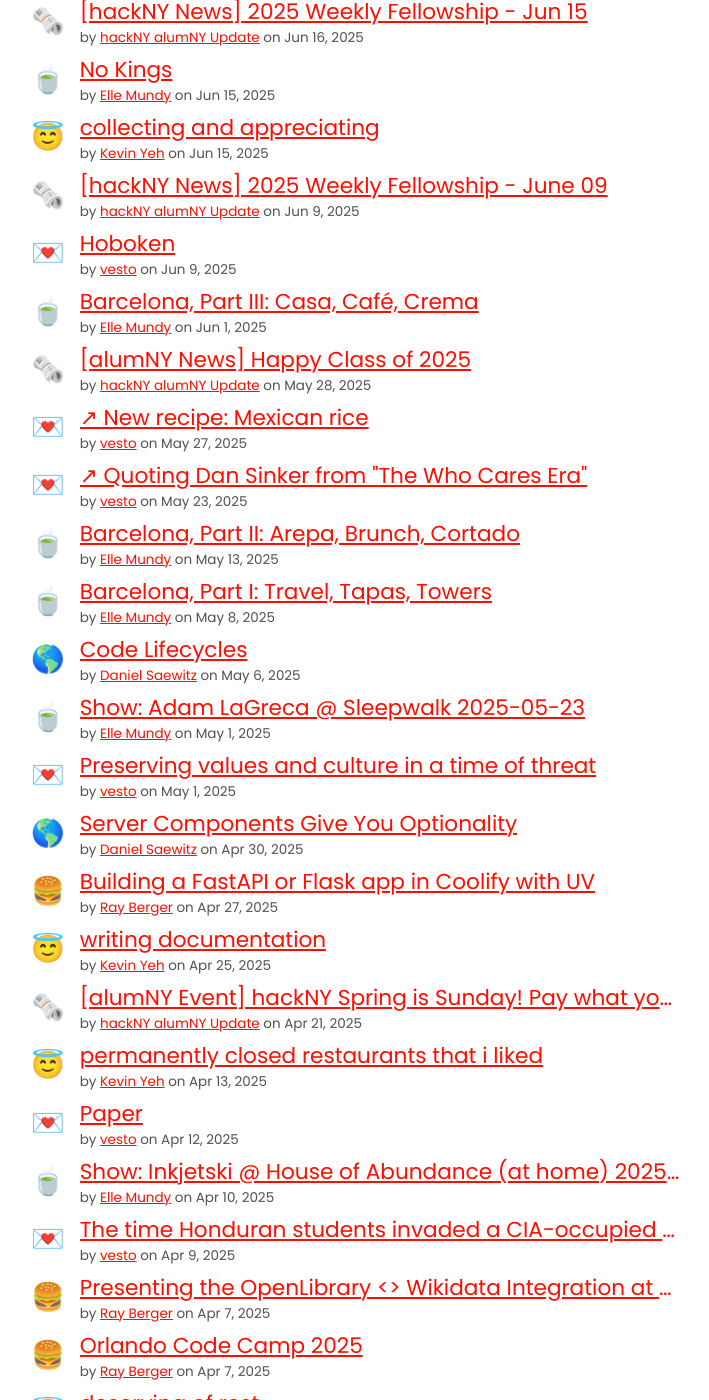
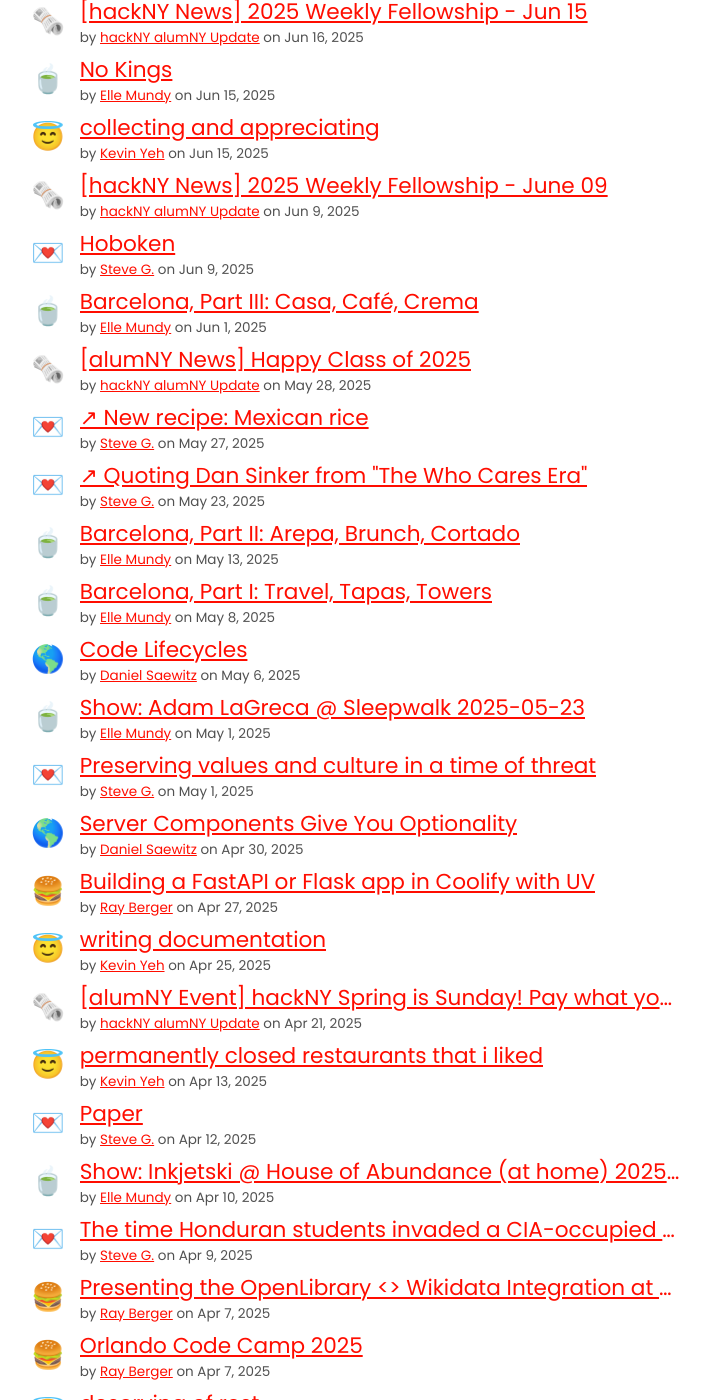
Before and after one commit to hackny/webring, a Jekyll site: the page built from planet.html, in a window 1280 px wide and 1400 px high, scrolled down 922 px. Shown: the whole window, without its empty margins (309-1018 px from the left). Built offline with Jekyll 4.4.1, drawn with Linux system fonts in a browser that asks for light colours; some of the changed text lies outside the part shown.

Commit message:
Automated deploy

```diff
--- a/_data/planet.yaml
+++ b/_data/planet.yaml
@@ -267,7 +267,7 @@
   title: Hoboken
   url: https://www.vesto.me/2025/06/10/hoboken.html
   fellow:
-    name: vesto
+    name: Steve G.
     year: 2013
     url: https://www.vesto.me
     rss_url: https://www.vesto.me/feed.xml
@@ -279,7 +279,7 @@
   title: "↗ New recipe: Mexican rice"
   url: https://www.vesto.me/2025/05/28/new-recipe-mexican-rice.html
   fellow:
-    name: vesto
+    name: Steve G.
     year: 2013
     url: https://www.vesto.me
     rss_url: https://www.vesto.me/feed.xml
@@ -291,7 +291,7 @@
   title: ↗ Quoting Dan Sinker from "The Who Cares Era"
   url: https://www.vesto.me/2025/05/24/who-cares-era.html
   fellow:
-    name: vesto
+    name: Steve G.
     year: 2013
     url: https://www.vesto.me
     rss_url: https://www.vesto.me/feed.xml
@@ -303,7 +303,7 @@
   title: Preserving values and culture in a time of threat
   url: https://www.vesto.me/2025/05/02/preserving-values.html
   fellow:
-    name: vesto
+    name: Steve G.
     year: 2013
     url: https://www.vesto.me
     rss_url: https://www.vesto.me/feed.xml
@@ -315,7 +315,7 @@
   title: Paper
   url: https://www.vesto.me/2025/04/12/paper.html
   fellow:
-    name: vesto
+    name: Steve G.
     year: 2013
     url: https://www.vesto.me
     rss_url: https://www.vesto.me/feed.xml
@@ -327,7 +327,7 @@
   title: The time Honduran students invaded a CIA-occupied island
   url: https://www.vesto.me/2025/04/09/honduran-island-invasion.html
   fellow:
-    name: vesto
+    name: Steve G.
     year: 2013
     url: https://www.vesto.me
     rss_url: https://www.vesto.me/feed.xml
@@ -339,7 +339,7 @@
   title: Walking from Inwood to Battery
   url: https://www.vesto.me/2025/02/28/inwood-to-battery.html
   fellow:
-    name: vesto
+    name: Steve G.
     year: 2013
     url: https://www.vesto.me
     rss_url: https://www.vesto.me/feed.xml
@@ -351,7 +351,7 @@
   title: ↗ Quoting Elle Mundy on "Leaving Instagram in the dust"
   url: https://www.vesto.me/2025/02/06/quoting-elle-mundy.html
   fellow:
-    name: vesto
+    name: Steve G.
     year: 2013
     url: https://www.vesto.me
     rss_url: https://www.vesto.me/feed.xml
@@ -363,7 +363,7 @@
   title: Crunch (pt 2)
   url: https://www.vesto.me/2025/01/20/crunch-pt-2.html
   fellow:
-    name: vesto
+    name: Steve G.
     year: 2013
     url: https://www.vesto.me
     rss_url: https://www.vesto.me/feed.xml
@@ -375,7 +375,7 @@
   title: 'Illegible Club: a Mastodon instance for friends'
   url: https://www.vesto.me/2025/01/17/illegible-club.html
   fellow:
-    name: vesto
+    name: Steve G.
     year: 2013
     url: https://www.vesto.me
     rss_url: https://www.vesto.me/feed.xml
```
